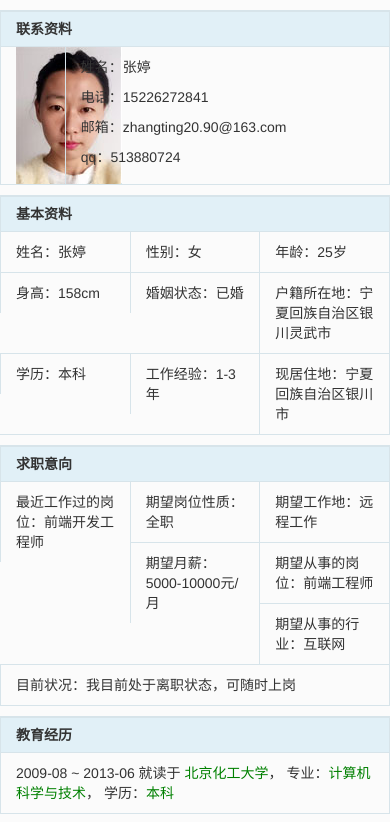
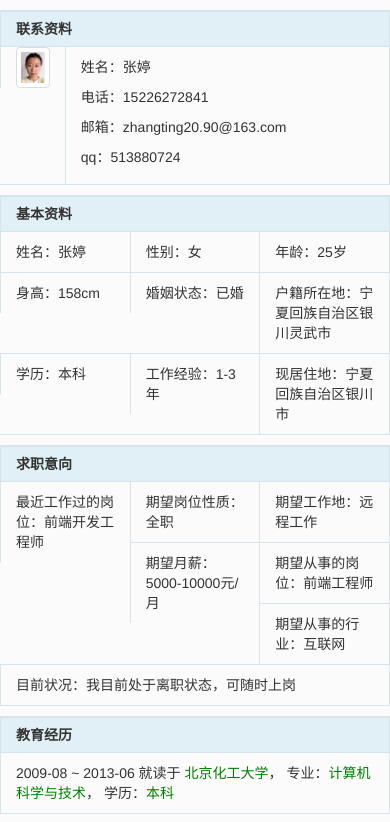
Before and after one commit to shinyting/myResume, a website: page index.html in a window 390 px wide. Shown: the top 822 px of the page. Drawn offline with nearby package versions, Linux system fonts and the light colour scheme.

Commit message:
make imgage responsive

```diff
--- a/index.html
+++ b/index.html
@@ -17,7 +17,7 @@
 				</div>
 				<div class="col-xs-2">
 					<div class="myPic">
-						<img src="images/mypic.jpg">
+						<img class="img-responsive img-thumbnail" src="images/mypic.jpg">
 					</div>
 				</div>
 				<div class="col-xs-10">
```
